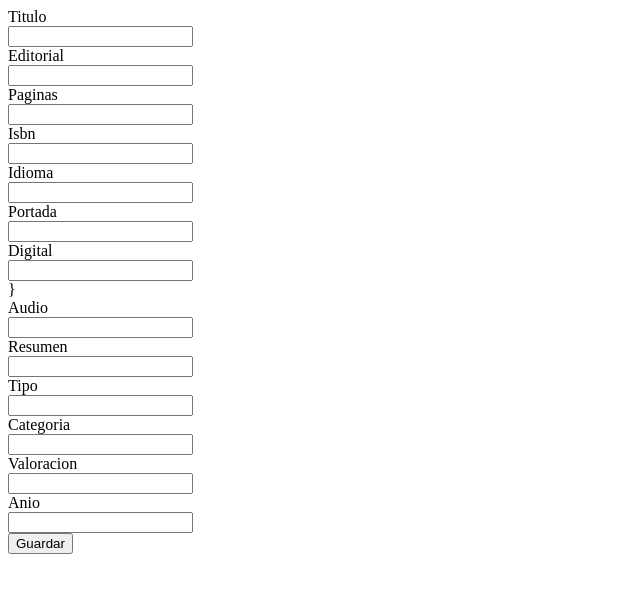
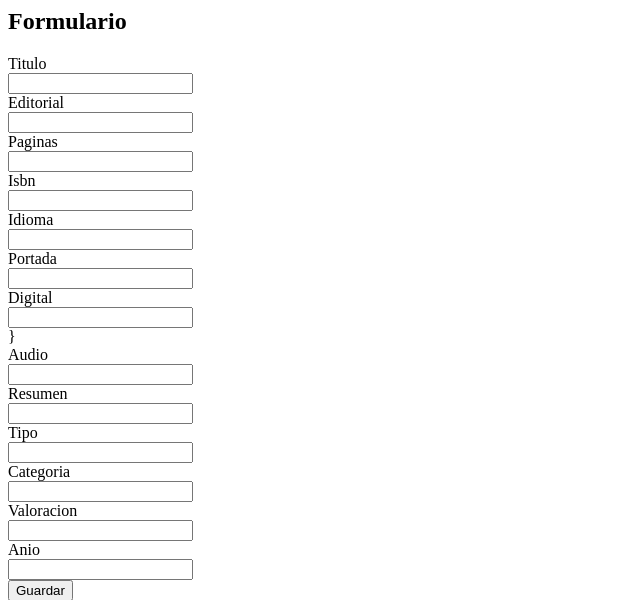
Before and after one commit to MedalitContreras/SisBibliotecaG02, a CodeIgniter app: the page made by bibliotecag2/application/views/usuario/formulario.php in a window 1280 px wide. Shown: the top 600 px of the page, without its empty margins (0-640 px from the left). Run offline with CodeIgniter, Linux system fonts and the light colour scheme.

Commit message:
Editando

```diff
--- a/bibliotecag2/application/views/usuario/formulario.php
+++ b/bibliotecag2/application/views/usuario/formulario.php
@@ -1,3 +1,4 @@
+<h2>Formulario</h2>
 <form method="post" action="<?php echo base_url('usuario/guardar') ?>">
     <div>
         <div >
```
